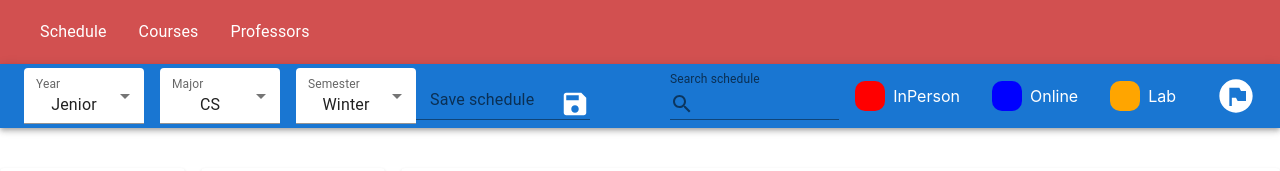
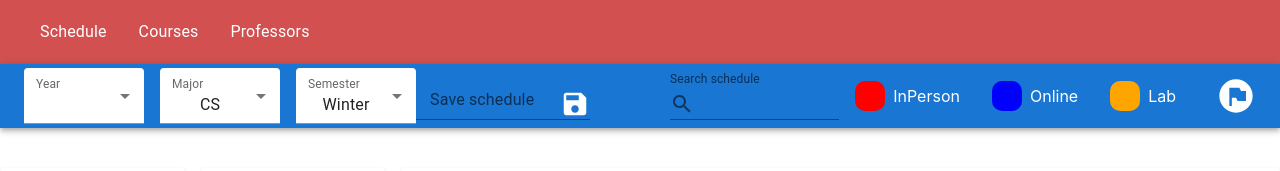
Before and after one commit to omaranBazna/schaduler, a React (Create React App) app: page / in a window 1280 px wide. Shown: the top 171 px of the page. Built offline with nearby package versions, Linux system fonts and the light colour scheme.

Commit message:
add list

```diff
--- a/src/components/SchaduleBar.js
+++ b/src/components/SchaduleBar.js
@@ -50,7 +50,7 @@ function SchaduleBar() {
   const [anchorElNav, setAnchorElNav] = React.useState(null);
   const labels=["Year","Major","Semester"]
   const options=[
-    ["Jenior","First","Second","Third","Senior"],
+    ["First","Second","Third","Fourth","Graduate"],
     ["CS","EE","Robotic"],
     ["Fall","Winter","Summer"]
   ]
```
